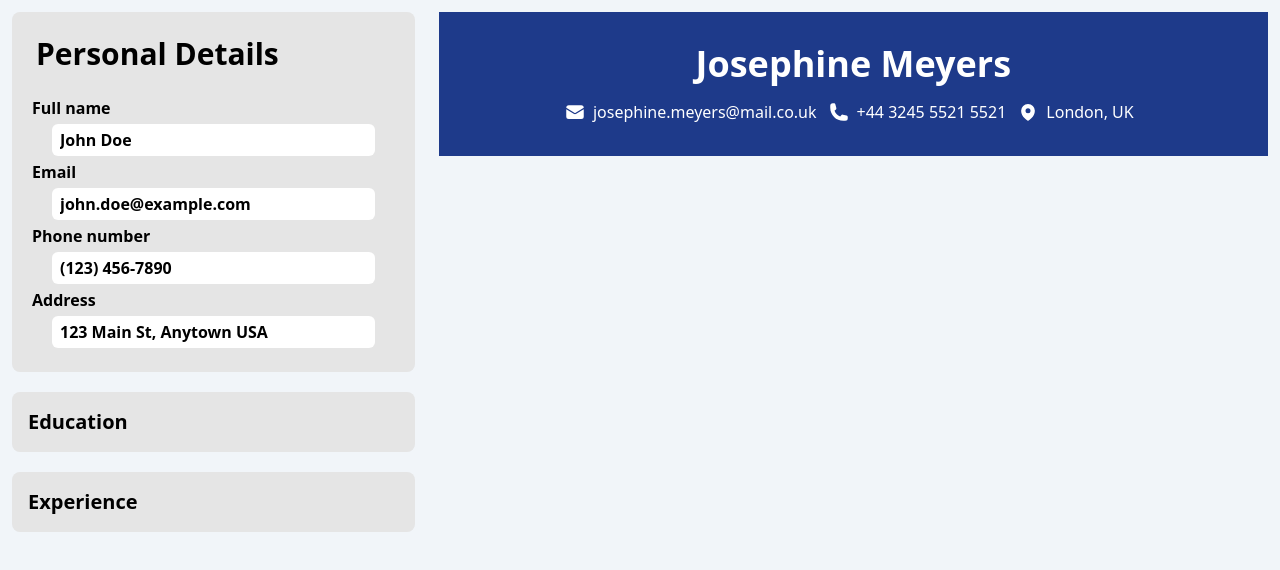
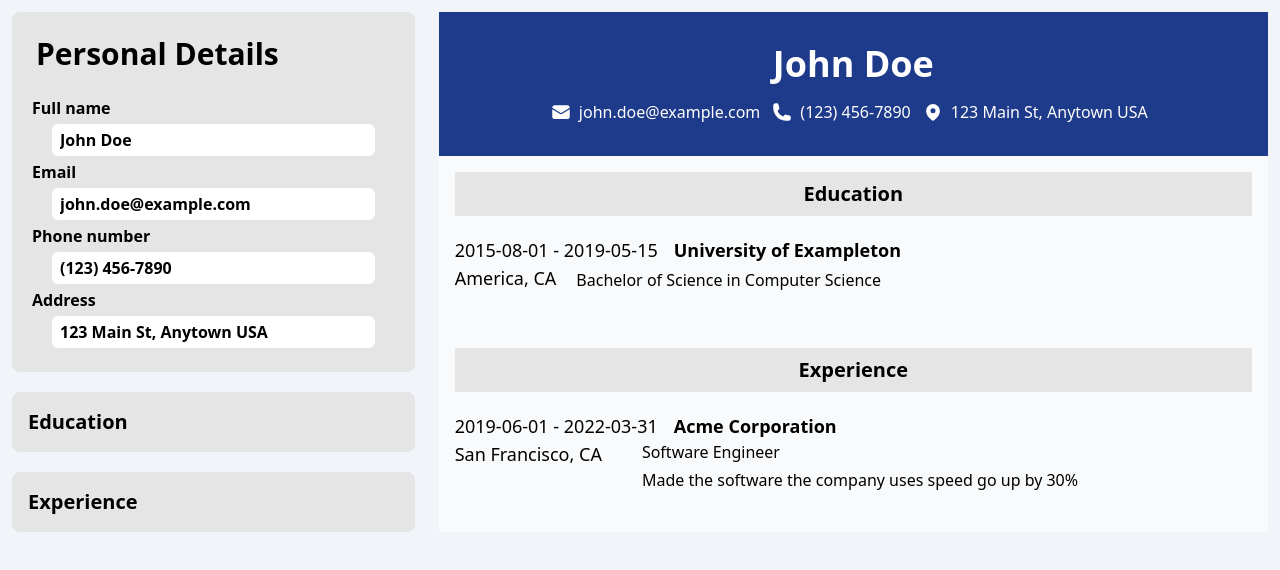
Before and after one commit to GodOfProDev/cv-builder-odin, a React (Vite) app: page / in a window 1280 px wide. Shown: the top 570 px of the page. Built offline with nearby package versions, Linux system fonts and the light colour scheme.

Commit message:
Finish MVP

```diff
--- a/src/App.tsx
+++ b/src/App.tsx
@@ -1,4 +1,4 @@
-import { useEffect, useState } from 'react'
+import { useState } from 'react'
 import Sidebar from './components/Sidebar'
 import {
     exampleEducationData,
@@ -20,32 +20,21 @@ const App = () => {
         exampleExperienceData
     )
 
-    useEffect(() => {
-        console.log(personalInfoData)
-        console.log(educationData)
-        console.log(experienceData)
-    }, [])
-
-    useEffect(() => {
-        console.log(educationData)
-    }, [educationData])
-
-    useEffect(() => {
-        console.log(experienceData)
-    }, [experienceData])
-
-    useEffect(() => {
-        console.log(personalInfoData)
-    }, [personalInfoData])
-
     return (
         <div className="grid grid-cols-[minmax(0,_1fr)_minmax(0,_2fr)] bg-slate-100 max-[900px]:grid-cols-1 max-[900px]:grid-rows-2">
             <Sidebar
                 setPersonalInfoData={setPersonalInfoData}
                 setEducationData={setEducationData}
                 setExperienceData={setExperienceData}
+                personalInfoData={personalInfoData}
+                educationData={educationData}
+                experienceData={experienceData}
             />
-            <ResumePreview />
+            <ResumePreview
+                personalInfoData={personalInfoData}
+                educationData={educationData}
+                experienceData={experienceData}
+            />
         </div>
     )
 }
--- a/src/components/ResumePreview.tsx
+++ b/src/components/ResumePreview.tsx
@@ -1,9 +1,39 @@
+import Education from '../data/education'
+import Experience from '../data/experience'
+import PersonalInfo from '../data/personalInfo'
+import EducationSection from './sections/EducationSection'
+import ExperienceSection from './sections/ExperienceSection'
 import PersonalInfoSection from './sections/PersonalInfoSection'
 
-const ResumePreview = () => {
+interface ResumePreviewProps {
+    personalInfoData: PersonalInfo
+    educationData: Education
+    experienceData: Experience
+}
+
+const ResumePreview = ({
+    personalInfoData,
+    educationData,
+    experienceData,
+}: ResumePreviewProps) => {
     return (
         <div className="p-3">
-            <PersonalInfoSection />
+            <PersonalInfoSection personalInfoData={personalInfoData} />
+            <EducationSection
+                school={educationData.school}
+                degree={educationData.degree}
+                startDate={educationData.startDate}
+                endDate={educationData.endDate}
+                location={educationData.location}
+            />
+            <ExperienceSection
+                companyName={experienceData.companyName}
+                positionTitle={experienceData.positionTitle}
+                description={experienceData.description}
+                startDate={experienceData.startDate}
+                endDate={experienceData.endDate}
+                location={experienceData.location}
+            />
         </div>
     )
 }
--- a/src/components/forms/EducationForm.tsx
+++ b/src/components/forms/EducationForm.tsx
@@ -1,21 +1,19 @@
-import { useState } from 'react'
+import { useEffect, useState } from 'react'
 import Education from '../../data/education'
-import { exampleEducationData } from '../../data/exampleData'
 
 interface EducationFormProps {
     setEducationData: (data: Education) => void
+    data: Education
 }
 
-const exampleData = exampleEducationData
+const EducationForm = ({ setEducationData, data }: EducationFormProps) => {
+    const [school, setSchool] = useState(data.school)
+    const [degree, setDegree] = useState(data.degree)
+    const [startDate, setStartDate] = useState(data.startDate)
+    const [endDate, setEndDate] = useState(data.endDate)
+    const [location, setLocation] = useState(data.location)
 
-const EducationForm = ({ setEducationData }: EducationFormProps) => {
-    const [school, setSchool] = useState(exampleData.school)
-    const [degree, setDegree] = useState(exampleData.degree)
-    const [startDate, setStartDate] = useState(exampleData.startDate)
-    const [endDate, setEndDate] = useState(exampleData.endDate)
-    const [location, setLocation] = useState(exampleData.location)
-
-    const handleDataChange = () => {
+    useEffect(() => {
         const newData = new Education(
             school,
             degree,
@@ -25,7 +23,7 @@ const EducationForm = ({ setEducationData }: EducationFormProps) => {
         )
 
         setEducationData(newData)
-    }
+    }, [school, degree, startDate, endDate, location])
 
     return (
         <div className="rounded-lg bg-neutral-200 font-semibold">
--- a/src/components/forms/ExperienceForm.tsx
+++ b/src/components/forms/ExperienceForm.tsx
@@ -1,24 +1,20 @@
-import { useState } from 'react'
+import { useEffect, useState } from 'react'
 import Experience from '../../data/experience'
-import { exampleExperienceData } from '../../data/exampleData'
 
 interface ExperienceFormProps {
     setExperienceData: (data: Experience) => void
+    data: Experience
 }
 
-const exampleData = exampleExperienceData
+const ExperienceForm = ({ setExperienceData, data }: ExperienceFormProps) => {
+    const [companyName, setCompanyName] = useState(data.companyName)
+    const [positionTitle, setPositionTitle] = useState(data.positionTitle)
+    const [startDate, setStartDate] = useState(data.startDate)
+    const [endDate, setEndDate] = useState(data.endDate)
+    const [location, setLocation] = useState(data.location)
+    const [description, setDescription] = useState(data.description)
 
-const ExperienceForm = ({ setExperienceData }: ExperienceFormProps) => {
-    const [companyName, setCompanyName] = useState(exampleData.companyName)
-    const [positionTitle, setPositionTitle] = useState(
-        exampleData.positionTitle
-    )
-    const [startDate, setStartDate] = useState(exampleData.startDate)
-    const [endDate, setEndDate] = useState(exampleData.endDate)
-    const [location, setLocation] = useState(exampleData.location)
-    const [description, setDescription] = useState(exampleData.description)
-
-    const handleDataChange = () => {
+    useEffect(() => {
         const newData = new Experience(
             companyName,
             positionTitle,
@@ -29,7 +25,7 @@ const ExperienceForm = ({ setExperienceData }: ExperienceFormProps) => {
         )
 
         setExperienceData(newData)
-    }
+    }, [companyName, positionTitle, startDate, endDate, location, description])
 
     return (
         <div className="rounded-b-lg bg-neutral-200 font-semibold">
--- a/src/components/forms/PersonalDetailsForm.tsx
+++ b/src/components/forms/PersonalDetailsForm.tsx
@@ -1,26 +1,24 @@
-import { useState } from 'react'
+import { useEffect, useState } from 'react'
 import PersonalInfo from '../../data/personalInfo'
-import { examplePersonalInfoData } from '../../data/exampleData'
 
 interface PersonalDetailsFormProps {
     setPersonalInfoData: (data: PersonalInfo) => void
+    data: PersonalInfo
 }
-
-const exampleData = examplePersonalInfoData
 
 const PersonalDetailsForm = ({
     setPersonalInfoData,
+    data,
 }: PersonalDetailsFormProps) => {
-    const [fullName, setFullName] = useState(exampleData.fullName)
-    const [email, setEmail] = useState(exampleData.email)
-    const [phoneNumber, setPhoneNumber] = useState(exampleData.phoneNumber)
-    const [address, setAddress] = useState(exampleData.address)
+    const [fullName, setFullName] = useState(data.fullName)
+    const [email, setEmail] = useState(data.email)
+    const [phoneNumber, setPhoneNumber] = useState(data.phoneNumber)
+    const [address, setAddress] = useState(data.address)
 
-    const handleDataChange = () => {
+    useEffect(() => {
         const newData = new PersonalInfo(fullName, email, phoneNumber, address)
-
         setPersonalInfoData(newData)
-    }
+    }, [fullName, email, phoneNumber, address])
 
     return (
         <div className="rounded-lg bg-neutral-200 p-3 pb-4 font-semibold">
@@ -34,10 +32,7 @@ const PersonalDetailsForm = ({
                     id="fullName"
                     className="bg-netrual-50 mx-5 rounded-md px-2 py-1"
                     value={fullName}
-                    onChange={(e) => {
-                        setFullName(e.target.value)
-                        handleDataChange()
-                    }}
+                    onChange={(e) => setFullName(e.target.value)}
                 ></input>
                 <label htmlFor="email" className="py-1 font-semibold">
                     Email
@@ -47,10 +42,7 @@ const PersonalDetailsForm = ({
                     id="email"
                     className="bg-netrual-50 mx-5 rounded-md px-2 py-1"
                     value={email}
-                    onChange={(e) => {
-                        setEmail(e.target.value)
-                        handleDataChange()
-                    }}
+                    onChange={(e) => setEmail(e.target.value)}
                 ></input>
                 <label htmlFor="phoneNumber" className="py-1 font-semibold">
                     Phone number
@@ -60,10 +52,7 @@ const PersonalDetailsForm = ({
                     id="phoneNumber"
                     className="bg-netrual-50 mx-5 rounded-md px-2 py-1"
                     value={phoneNumber}
-                    onChange={(e) => {
-                        setPhoneNumber(e.target.value)
-                        handleDataChange()
-                    }}
+                    onChange={(e) => setPhoneNumber(e.target.value)}
                 ></input>
                 <label htmlFor="address" className="py-1 font-semibold">
                     Address
@@ -73,10 +62,7 @@ const PersonalDetailsForm = ({
                     id="address"
                     className="bg-netrual-50 mx-5 rounded-md px-2 py-1"
                     value={address}
-                    onChange={(e) => {
-                        setAddress(e.target.value)
-                        handleDataChange()
-                    }}
+                    onChange={(e) => setAddress(e.target.value)}
                 ></input>
             </form>
         </div>
--- a/src/components/sections/BodySection.tsx
+++ b/src/components/sections/BodySection.tsx
@@ -2,14 +2,43 @@ import { ReactNode } from 'react'
 
 interface BodySectionProps {
     header: string
+    title: string
     startDate: string
     endDate: string
     location: string
     children: ReactNode
 }
 
-const BodySection = ({ header, startDate, endDate, location, children }) => {
-    return <div>BodySection</div>
+const BodySection = ({
+    header,
+    title,
+    startDate,
+    endDate,
+    location,
+    children,
+}: BodySectionProps) => {
+    return (
+        <div className="bg-slate-50">
+            <div className="p-4">
+                <div className="flex items-center justify-center bg-neutral-200 p-2">
+                    <p className="text-xl font-bold">{header}</p>
+                </div>
+
+                <div className="flex flex-col py-5">
+                    <div className="flex gap-4">
+                        <p className="text-lg">
+                            {startDate} {'-'} {endDate}
+                        </p>
+                        <p className="text-lg font-bold">{title}</p>
+                    </div>
+                    <div className="flex gap-4">
+                        <p className="text-lg">{location}</p>
+                        {children}
+                    </div>
+                </div>
+            </div>
+        </div>
+    )
 }
 
 export default BodySection
--- a/src/components/sections/EducationSection.tsx
+++ b/src/components/sections/EducationSection.tsx
@@ -1,5 +1,31 @@
-const EducationSection = () => {
-    return <div>EducationSection</div>
+import BodySection from './BodySection'
+
+interface EducationSectionProps {
+    school: string
+    degree: string
+    startDate: string
+    endDate: string
+    location: string
+}
+
+const EducationSection = ({
+    school,
+    degree,
+    startDate,
+    endDate,
+    location,
+}: EducationSectionProps) => {
+    return (
+        <BodySection
+            header="Education"
+            title={school}
+            startDate={startDate}
+            endDate={endDate}
+            location={location}
+        >
+            <p className="p-1">{degree}</p>
+        </BodySection>
+    )
 }
 
 export default EducationSection
--- a/src/components/sections/ExperienceSection.tsx
+++ b/src/components/sections/ExperienceSection.tsx
@@ -1,5 +1,36 @@
-const ExperienceSection = () => {
-    return <div>ExperienceSection</div>
+import BodySection from './BodySection'
+
+interface EducationSectionProps {
+    companyName: string
+    positionTitle: string
+    description: string
+    startDate: string
+    endDate: string
+    location: string
+}
+
+const ExperienceSection = ({
+    companyName,
+    positionTitle,
+    description,
+    startDate,
+    endDate,
+    location,
+}: EducationSectionProps) => {
+    return (
+        <BodySection
+            header="Experience"
+            title={companyName}
+            startDate={startDate}
+            endDate={endDate}
+            location={location}
+        >
+            <div className="px-6">
+                <p>{positionTitle}</p>
+                <p className="py-1">{description}</p>
+            </div>
+        </BodySection>
+    )
 }
 
 export default ExperienceSection
--- a/src/components/sections/PersonalInfoSection.tsx
+++ b/src/components/sections/PersonalInfoSection.tsx
@@ -1,7 +1,17 @@
-const PersonalInfoSection = () => {
+import PersonalInfo from '../../data/personalInfo'
+
+interface PersonalInfoSectionProps {
+    personalInfoData: PersonalInfo
+}
+
+const PersonalInfoSection = ({
+    personalInfoData,
+}: PersonalInfoSectionProps) => {
     return (
         <div className="flex flex-col items-center justify-center gap-4 bg-blue-900 text-white">
-            <h1 className="pt-8 text-4xl font-semibold">Josephine Meyers</h1>
+            <h1 className="pt-8 text-4xl font-semibold">
+                {personalInfoData.fullName}
+            </h1>
             <div className="flex gap-1 pb-8 max-[680px]:grid max-[680px]:grid-rows-3 max-[680px]:text-xl">
                 <div className="flex items-center justify-center">
                     <svg
@@ -14,7 +24,7 @@ const PersonalInfoSection = () => {
                         <path d="M22.5 6.908V6.75a3 3 0 0 0-3-3h-15a3 3 0 0 0-3 3v.158l9.714 5.978a1.5 1.5 0 0 0 1.572 0L22.5 6.908Z" />
                     </svg>
 
-                    <p className="px-2">josephine.meyers@mail.co.uk</p>
+                    <p className="px-2">{personalInfoData.email}</p>
                 </div>
                 <div className="flex items-center justify-center">
                     <svg
@@ -30,7 +40,7 @@ const PersonalInfoSection = () => {
                         />
                     </svg>
 
-                    <p className="px-2">+44 3245 5521 5521</p>
+                    <p className="px-2">{personalInfoData.phoneNumber}</p>
                 </div>
                 <div className="flex items-center justify-center">
                     <svg
@@ -46,7 +56,7 @@ const PersonalInfoSection = () => {
                         />
                     </svg>
 
-                    <p className="px-2">London, UK</p>
+                    <p className="px-2">{personalInfoData.address}</p>
                 </div>
             </div>
         </div>
--- a/src/data/education.ts
+++ b/src/data/education.ts
@@ -1,4 +1,4 @@
-export default class Edcation {
+export default class Education {
     school: string
     degree: string
     startDate: string
--- a/src/data/exampleData.ts
+++ b/src/data/exampleData.ts
@@ -14,7 +14,7 @@ export const exampleEducationData = new Education(
     'Bachelor of Science in Computer Science',
     '2015-08-01',
     '2019-05-15',
-    'Exampleton, CA'
+    'America, CA'
 )
 
 export const exampleExperienceData = new Experience(
```
Also changed, not shown: src/components/Sidebar.tsx (+18 -3 lines).
